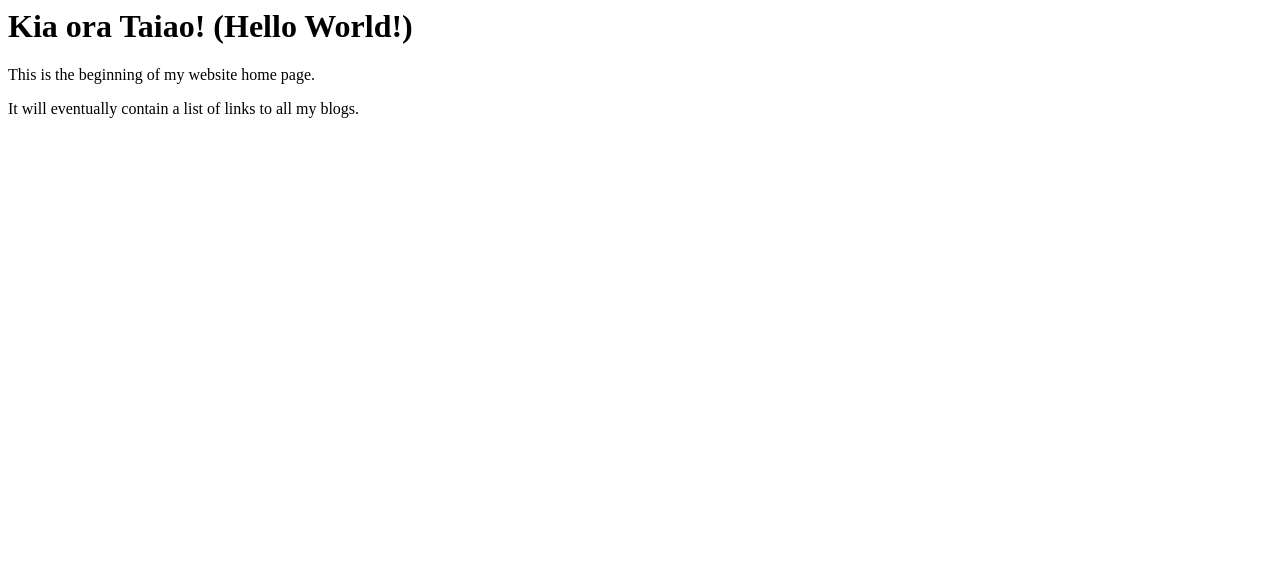
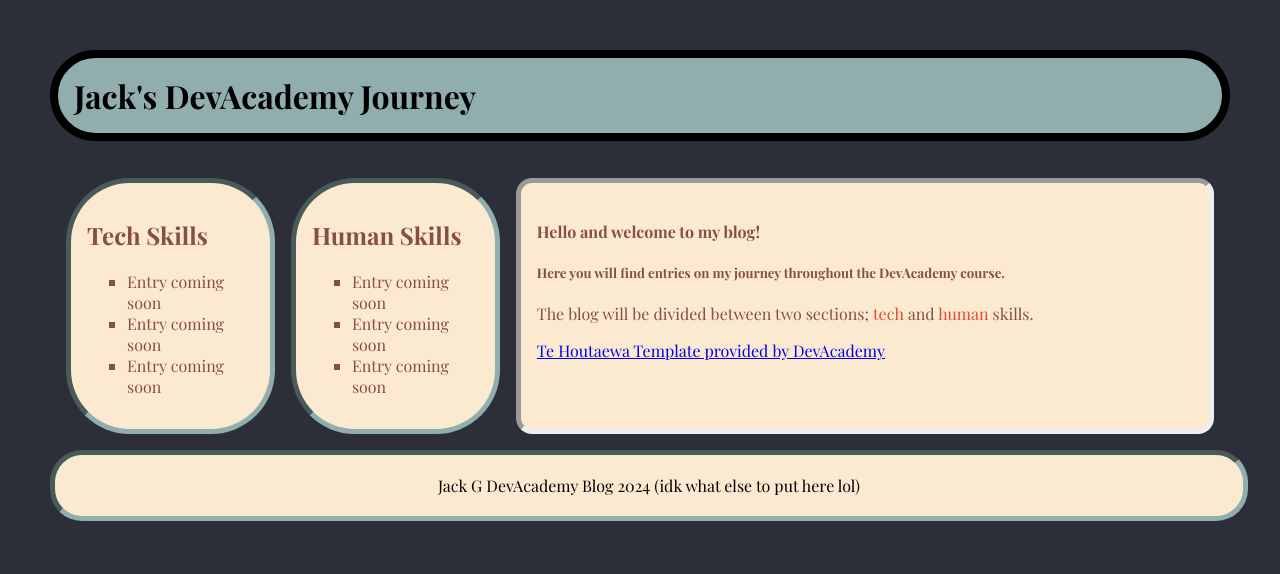
Before and after one commit to jack-gloyer/jack-gloyer.github.io, a plain HTML site: page index.html in a window 1280 px wide. Drawn offline with nearby package versions, Linux system fonts and the light colour scheme; a web font is replaced by a local one.

Commit message:
add index page and main css stylesheet

```diff
--- a/index.html
+++ b/index.html
@@ -1,10 +1,73 @@
+<!DOCTYPE html>
+<html lang="en"></html>
 <html>
   <head>
-    <title>My blog</title>
+    <!--Head section, containing meta data and references to other files-->
+    <meta charset="UTF-8" />
+    <title>Learning to Code</title>
+    <link href="styles/main.css" rel="stylesheet" type="text/css" />
+    <link rel="preconnect" href="https://fonts.googleapis.com" />
+    <link rel="preconnect" href="https://fonts.gstatic.com" crossorigin />
+    <link
+      href="https://fonts.googleapis.com/css2?family=Playfair+Display:ital,wght@0,400..900;1,400..900&display=swap"
+      rel="stylesheet"
+    />
+    <meta name="description" content="learning to code blog" />
+    <meta name="keywords" content="html learning code css blog" />
+    <meta name="viewport" content="width=device-width, initial-scale=1.0" />
+    <!--TODO: Add images to background, transparent/opacity
+                Use ids to manipulate elements-->
+    <body class="container">
+      <!--body section. contains an external class made in main CSS-->
+      <h1 class="titleBar">Jack's DevAcademy Journey</h1>
+      <div class="mainLayout">
+        <!--div with class mainlayout. holds basic structure of the webpage-->
+        <nav class="linkBox">
+          <!--holds basic structure of the two linkboxes. might be better to seperate them in future?
+          -->
+          <h2>Tech Skills</h2>
+          <ol class="navList">
+            <!--ordered list for links-->
+            <li>Entry coming soon</li>
+            <li>Entry coming soon</li>
+            <li>Entry coming soon</li>
+          </ol>
+        </nav>
+        <nav class="linkBox">
+          <!--ordered list for links-->
+          <h2>Human Skills</h2>
+          <ol class="navList">
+            <li>Entry coming soon</li>
+            <li>Entry coming soon</li>
+            <li>Entry coming soon</li>
+          </ol>
+        </nav>
+        <main class="introParagraph">
+          <!--holds structure of the blog's intro-->
+          <h4><b>Hello and welcome to my blog!</b></h4>
+          <h5>
+            Here you will find entries on my journey throughout the DevAcademy
+            course.
+          </h5>
+          <p>
+            The blog will be divided between two sections;
+            <span class="highlightText">tech</span> and
+            <!--span referrering to CSS class which highlights text-->
+            <span class="highlightText">human</span> skills.
+          </p>
+
+          <a
+            href="/blog/te-houtaewa-template.html"
+            target="_blank"
+            title="This takes you to a template provided by DevAcademy"
+          >
+            Te Houtaewa Template provided by DevAcademy </a
+          ><!--hyperlink to the template, opens in new tab and has mouse hover text-->
+        </main>
+      </div>
+      <footer class="footer">
+        <p>Jack G DevAcademy Blog 2024 (idk what else to put here lol)</p>
+      </footer>
+    </body>
   </head>
-  <body>
-    <h1>Kia ora Taiao! (Hello World!)</h1>
-    <p>This is the beginning of my website home page.</p>
-    <p>It will eventually contain a list of links to all my blogs.</p>
-  </body>
 </html>
--- a/styles/main.css
+++ b/styles/main.css
@@ -0,0 +1,94 @@
+.playfair-display > {
+  /*imported font from google*/
+  font-family: 'Playfair Display', serif;
+  font-optical-sizing: auto;
+  font-weight: <weight>;
+  font-style: normal;
+}
+.container {
+  /*holds structure for body*/
+  position: relative;
+  background-color: #2c2e3a;
+  max-width: 100vw;
+  margin: 50px;
+  font-family: 'Playfair Display', serif;
+}
+.titleBar {
+  /*holds structure for title bar of main page*/
+  position: relative;
+  padding: 0.5em;
+  background-color: #90aead;
+  border-radius: 5rem;
+  border-color: #000;
+  border-width: 0.5rem;
+  border-style: solid;
+}
+.mainLayout {
+  /*holds structure for positioning of other divs(i think)*/
+  position: relative;
+  display: flex;
+  justify-content: space-between;
+  padding: 1em;
+  color: #874f41;
+}
+.introParagraph {
+  /*holds structure for welcoming post*/
+  width: 60%;
+  background-color: #fbe9d0;
+  border-radius: 1em;
+  border-style: inset;
+  border-width: thick;
+  padding: 1em;
+}
+
+.linkBox {
+  /*holds structure for blog post boxes*/
+  width: max-content;
+  background-color: #fbe9d0;
+  padding: 1em;
+  margin-right: 1em;
+  border-style: inset;
+  border-radius: 4em;
+  border-width: thick;
+  border-color: #90aead;
+}
+
+.navList {
+  /*structure for list of links*/
+  list-style: square;
+}
+.footer {
+  /*structure for footer*/
+  text-align: center;
+  background-color: #fbe9d0;
+  border-style: inset;
+  border-radius: 2em;
+  border-width: thick;
+  border-color: #90aead;
+  padding: 0.25em;
+  width: 100%;
+}
+span.highlightText {
+  /*used  to highlight text*/
+  color: #e64833;
+}
+/* widescreen displays */
+@media only screen and (min-width: 920px) {
+  .container {
+    /* some layout rules */
+  }
+}
+
+/* tablets */
+@media only screen and (max-width: 919px) {
+  .container {
+    /* some layout rules */
+  }
+}
+
+/* phones */
+@media only screen and (max-width: 400px) {
+  .container {
+    /* some layout rules */
+  }
+}
```
Also changed, not shown: blog/Techblog1.html (added, +9 -0 lines).
